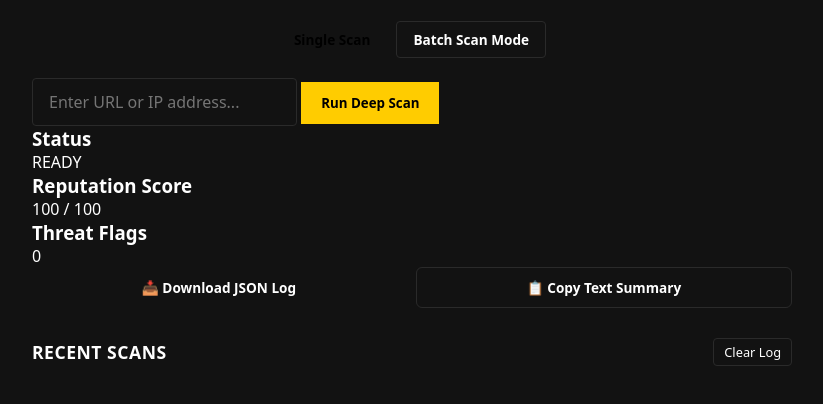
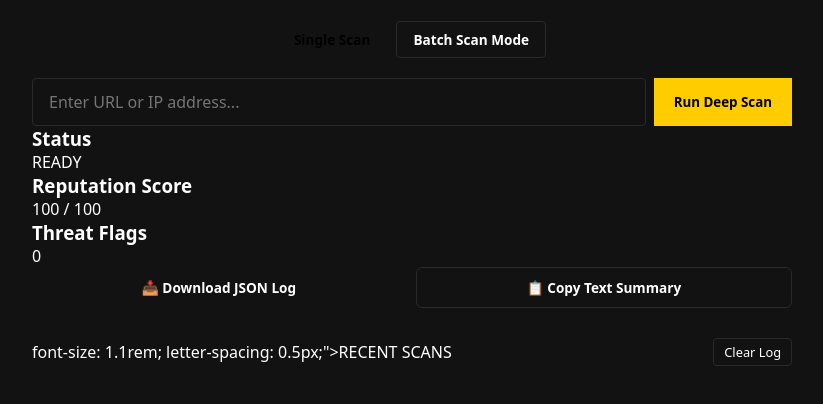
Before and after one commit to grahamonlineedu-wq/hyaet-views, a website: page index.html in a window 1280 px wide. Shown: the part 96-500 px from the top of the page, without its empty margins (228-1051 px from the left). Drawn offline with Linux system fonts and the light colour scheme.

Commit message:
Fix CSS class names and variable references in HTML

```diff
--- a/index.html
+++ b/index.html
@@ -21,7 +21,7 @@
       </div>
 
       <!-- Single Scan Form -->
-      <form id="scan-form">
+      <form id="scan-form" class="input-group">
         <input type="text" id="scan-input" placeholder="Enter URL or IP address..." required />
         <button type="submit" id="scan-btn">Run Deep Scan</button>
       </form>
@@ -45,7 +45,6 @@
         <div class="card">
           <h3>Threat Flags</h3>
           <p id="threats-val" class="card-value">0</p>
-        </div>
       </div>
 
       <!-- Export Action Controls -->
@@ -59,8 +58,8 @@
 
       <!-- Recent Scans History Section -->
       <section id="history-section" style="margin-top: 30px;">
-        <div style="display: flex; justify-content: space-between; align-items: center; margin-bottom: 12px;">
-          <h2 style="color: var(--yellow-cyber); font-size: 1.1rem; letter-spacing: 0.5px;">RECENT SCANS</h2>
+        <div style="display: flex; justify-content: space-between; align-items: center; margin-bottom: 12px;>
+       <h2 style="color: var(--accent-yellow);"> font-size: 1.1rem; letter-spacing: 0.5px;">RECENT SCANS</h2>
           <button id="clear-history-btn" style="background: transparent; border: 1px solid var(--border-color); color: var(--text-muted); padding: 4px 10px; border-radius: 4px; cursor: pointer; font-size: 0.8rem;">Clear Log</button>
         </div>
         <div id="history-list" style="display: flex; flex-direction: column; gap: 8px;">
```
